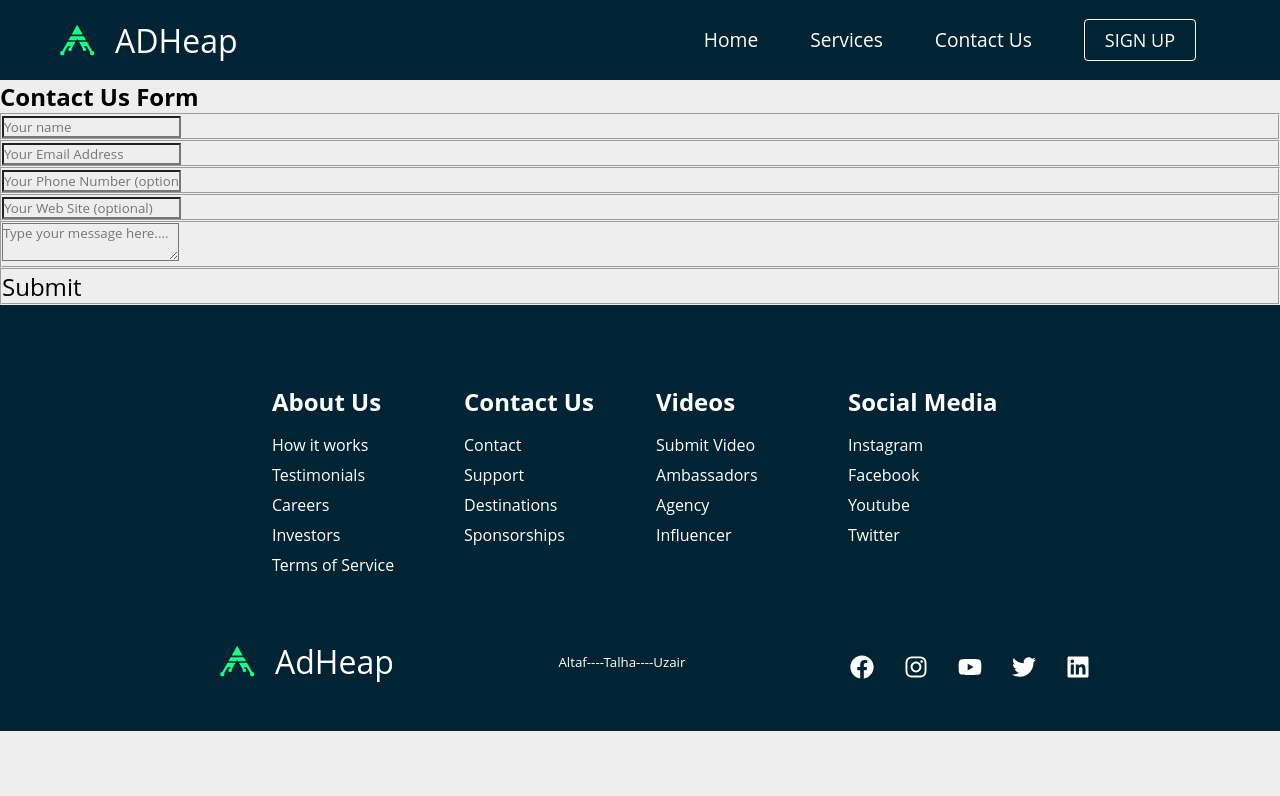
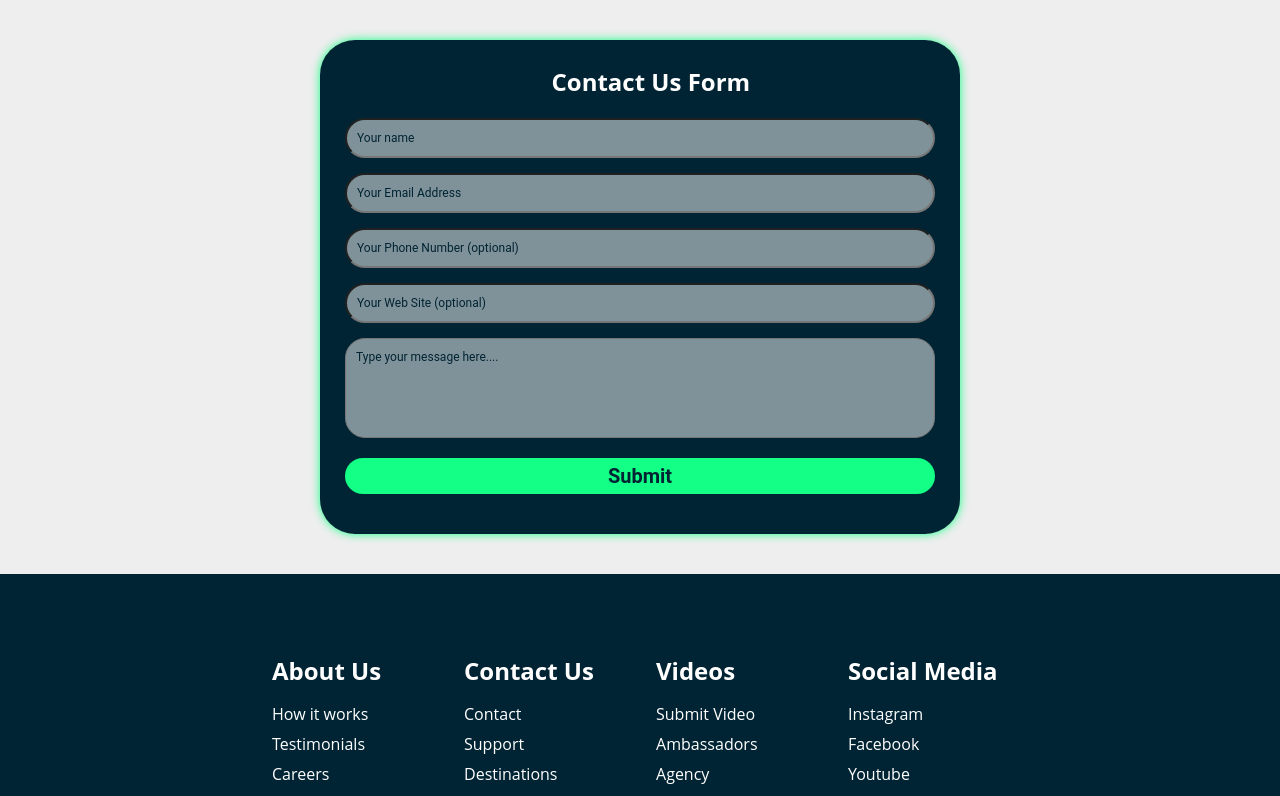
Before and after one commit to altafahmad1/AdHeap, a React (Create React App) app: page /ContactUs in a window 1280 px wide. Shown: the top 796 px of the page. Built offline with nearby package versions, Linux system fonts and the light colour scheme.

Commit message:
submission ad

```diff
--- a/src/App.js
+++ b/src/App.js
@@ -1,25 +1,27 @@
 import React from "react";
 import "./App.css";
 import Home from "./components/Pages/HomePage/Home";
-// import Services from './components/pages/Services/Services';
-// import Products from './components/pages/Products/Products';
-// import SignUp from './components/pages/SignUp/SignUp';
 import { BrowserRouter as Router, Switch, Route } from "react-router-dom";
 import Navbar from "./components/Navbar";
 import Footer from "./components/Pages/Footer/Footer";
-import SignUp_In from "./components/Pages/SignUp_In/SignUp_In";
+import SignUpIn from "./components/Pages/SignUp_In/SignUp_In";
 import Admin from "./components/Pages/Admin/Admin";
 import Support from "./components/Pages/Support/Support";
 import Sidebar from "./components/Pages/Admin/Admin_side";
 import SubmitAd from "./components/Pages/Submit_Ad/Submit_Ad";
-
+import NavbarUser from "./components/Pages/NavbarUser/NavbarUser";
 function App() {
   return (
-    <Router>
-      <Navbar />
-      <Switch>
-        <Route path="/" exact component={Home} />
-        <Route path="/SignUp_In" exact component={SignUp_In} />
+         <Router>
+           <Switch>
+        <Route exact path="/">
+          <Navbar/>
+          <Home/>
+        </Route>
+        <Route exact path="/SignUp_In">
+          <Navbar/>
+          <SignUpIn/>
+        </Route>
         <Route path="/Admin" exact component={Admin} />
         <Route path="/Support">
           <Sidebar />
@@ -29,14 +31,15 @@ function App() {
           <Support/>
         </Route>
         <Route path="/Submit_Ad">
+          <NavbarUser/>
           <Sidebar/>
           <SubmitAd/>
         </Route>
-
-      </Switch>
+        </Switch>
       <Footer />
     </Router>
   );
+
 }
 
 export default App;
--- /dev/null
+++ b/src/components/Pages/NavbarUser/NavbarUser.css
@@ -0,0 +1,162 @@
+:root {
+    --dark-color: #002433;
+    --light-color: #14ff85;
+  }
+
+  .navbar {
+    background: var(--dark-color);
+    height: 80px;
+    display: flex;
+    justify-content: center;
+    align-items: center;
+    font-size: 1.2rem;
+    position: sticky;
+    top: 0;
+    z-index: 999;
+  }
+
+  .navbar-container {
+    display: flex;
+    justify-content: space-between;
+    height: 80px;
+  }
+
+  .navbar-container {
+    z-index: 1;
+    width: 100%;
+    max-width: 1300px;
+    margin-right: auto;
+    margin-left: auto;
+    padding-right: 50px;
+    padding-left: 50px;
+  }
+
+  .navbar-logo {
+    color: #fff;
+    justify-self: start;
+    cursor: pointer;
+    image-resolution: 20px 20px;
+    text-decoration: none;
+    font-size: 2rem;
+    display: flex;
+    align-items: center;
+  }
+
+  .home__hero-img {
+    padding-right: 20px;
+  }
+  .navbar-icon {
+    margin-right: 0.5rem;
+  }
+
+  .nav-menu {
+    display: flex;
+    align-items: center;
+    justify-content: center;
+    list-style: none;
+    text-align: center;
+    justify-content: end;
+  }
+
+  .nav-item {
+    height: 80px;
+    border-bottom: 2px solid transparent;
+  }
+
+  .nav-item:hover {
+    border-bottom: 2px solid #14ff85;
+  }
+
+  .nav-links {
+    color: #fff;
+    display: flex;
+    align-items: center;
+    text-decoration: none;
+    padding: 0.5rem 1rem;
+    height: 100%;
+  }
+
+  .fa-bars {
+    color: #fff;
+  }
+
+  .menu-icon {
+    display: none;
+  }
+
+  @media screen and (max-width: 960px) {
+    .NavbarItems {
+      position: relative;
+    }
+
+    .nav-menu {
+      display: flex;
+      flex-direction: column;
+      width: 100%;
+      height: 90vh;
+      position: absolute;
+      top: 80px;
+      left: -100%;
+      opacity: 1;
+      transition: all 0.5s ease;
+    }
+
+    .nav-menu.active {
+      background: var(--dark-color);
+      left: 0;
+      opacity: 1;
+      transition: all 0.6s ease;
+      z-index: 1;
+    }
+
+    .nav-links {
+      text-align: center;
+      padding: 2rem;
+      width: 100%;
+      display: table;
+    }
+
+    .nav-links:hover {
+      color: var(--light-color);
+      transform: scale(1.2);
+      transition: all 0.3s ease;
+    }
+
+    .nav-item:hover {
+      border: none;
+    }
+
+    .nav-item {
+      width: 100%;
+    }
+
+    .navbar-logo {
+      position: absolute;
+      top: 0;
+      left: 0;
+      transform: translate(25%, 50%);
+    }
+
+    .menu-icon {
+      display: block;
+      position: absolute;
+      top: 0;
+      right: 0;
+      transform: translate(-100%, 60%);
+      font-size: 1.8rem;
+      cursor: pointer;
+    }
+
+    .fa-times {
+      color: #fff;
+      font-size: 2rem;
+    }
+
+    .nav-btn {
+      display: flex;
+      justify-content: center;
+      align-items: center;
+      width: 100%;
+      height: 120px;
+    }
+  }
--- /dev/null
+++ b/src/components/Pages/NavbarUser/NavbarUser.js
@@ -0,0 +1,95 @@
+import React, { useState, useEffect } from "react";
+import { Button } from "./../../Button";
+import { Link } from "react-router-dom";
+import "../NavbarUser/NavbarUser.css";
+import { FaBars, FaTimes } from "react-icons/fa";
+import { IconContext } from "react-icons/lib";
+
+function NavbarUser() {
+  const [click, setClick] = useState(false);
+  const [button, setButton] = useState(true);
+
+  const handleClick = () => setClick(!click);
+  const closeMobileMenu = () => setClick(false);
+
+  const showButton = () => {
+    if (window.innerWidth <= 960) {
+      setButton(false);
+    } else {
+      setButton(true);
+    }
+  };
+
+  useEffect(() => {
+    showButton();
+    window.addEventListener("resize", showButton);
+    return {};
+  }, []);
+
+  return (
+    <>
+      <IconContext.Provider value={{ color: "#fff" }}>
+        <nav className="navbar">
+          <div className="navbar-container ">
+            <Link to="/" className="navbar-logo" onClick={closeMobileMenu}>
+              {/* <MdFingerprint className='navbar-icon' /> */}
+              <img
+                src="images/logo-nav_1.png"
+                alt="Logo"
+                className="home__hero-img"
+              />
+              ADHeap
+            </Link>
+            <div className="menu-icon" onClick={handleClick}>
+              {click ? <FaTimes /> : <FaBars />}
+            </div>
+            <ul className={click ? "nav-menu active" : "nav-menu"}>
+              <li className="nav-item">
+                <Link to="/" className="nav-links" onClick={closeMobileMenu}>
+                  Home
+                </Link>
+              </li>
+              <li className="nav-item">
+                <Link
+                  to="/services"
+                  className="nav-links"
+                  onClick={closeMobileMenu}
+                >
+                  Services
+                </Link>
+              </li>
+              <li className="nav-item">
+                <Link
+                  to="/ContactUs"
+                  className="nav-links"
+                  onClick={closeMobileMenu}
+                >
+                  Contact Us
+                </Link>
+              </li>
+              <li className="nav-btn">
+                {button ? (
+                  <Link to="/" className="btn-link">
+                    <Button buttonStyle="btn--outline">Sign Out</Button>
+                  </Link>
+                ) : (
+                  <Link to="/SignUp_In" className="btn-link">
+                    <Button
+                      buttonStyle="btn--outline"
+                      buttonSize="btn--mobile"
+                      onClick={closeMobileMenu}
+                    >
+                      Sign Out
+                    </Button>
+                  </Link>
+                )}
+              </li>
+            </ul>
+          </div>
+        </nav>
+      </IconContext.Provider>
+    </>
+  );
+}
+
+export default NavbarUser;
--- a/src/components/Pages/Support/Support.css
+++ b/src/components/Pages/Support/Support.css
@@ -1,181 +1,165 @@
-
 :root {
   --dark-color: #002433;
   --light-color: #14ff85;
 }
 
-.Adv-container{
-  display: flex;
-  background-color: DodgerBlue;
-  max-width: 95%;
+.support-container {
+  background-color: var(--dark-color);
+  max-width: 50%;
+  width: 100%;
+  margin-top: 0;
   margin-left: auto;
   margin-right: auto;
-  margin-top: 20px;
-  margin-bottom: 20px;
-  padding: 0 2em;
-  border-radius: 10px;
-  overflow: hidden;
-  color: #ffffff;
-  background: var(--dark-color);
+  border-radius: 35px;
+  position: relative;
+  box-shadow: 0 0 10px var(--light-color);
+  -moz-box-shadow: 0 0 10px var(--light-color);
+  -webkit-box-shadow: 0 0 10px var(--light-color);
+  -o-box-shadow: 0 0 10px var(--light-color);
+}
+#contact {
+  background: transparent;
+  padding: 25px;
+  margin: 40px 0;
+  border-radius: 35px;
 }
 
-.Adv-container>.Adv-Text{
-  margin: 10px;
-  padding: 20px;
-  width: 50%;
+#contact input[type="text"],
+#contact input[type="email"],
+#contact input[type="tel"],
+#contact input[type="url"],
+#contact textarea,
+#contact button[type="submit"] {
+  font: 400 12px/16px "Roboto", Helvetica, Arial, sans-serif;
 }
 
-.Adv-container>.Adv-action{
-  margin: 10px;
-  padding: 20px;
-  width: 50%;
+.Support-Heading {
+  color: white;
+  margin-left: 35%;
+  padding-bottom: 20px;
 }
 
-
-.sell-container{
-  display: flex;
-  background-color: DodgerBlue;
-  max-width: 95%;
-  margin-left: auto;
-  margin-right: auto;
-  margin-top: 20px;
-  margin-bottom: 20px;
-  padding: 0 2em;
-  border-radius: 10px;
-  overflow: hidden;
-  color: #ffffff;
-  background: var(--dark-color);
+#contact h3 {
+  display: block;
+  font-size: 30px;
+  font-weight: 300;
+  margin-bottom: 10px;
 }
 
-.sell-container>.sell-Text{
-  margin: 10px;
-  padding: 20px;
-  width: 60%;
+#contact h4 {
+  margin: 5px 0 15px;
+  display: block;
+  font-size: 13px;
+  font-weight: 400;
 }
 
-.sell-container>.sell-action{
-  margin: 10px;
-  padding: 20px;
-  width: 40%;
+fieldset {
+  border: medium none !important;
+  border-radius: 15px;
+  margin: 0 0 10px;
+  min-width: 100%;
+  padding: 0;
+  width: 100%;
 }
-.Adv-Heading,.sell-Heading {
-margin-bottom: 20px;
-margin-top: 40px;
-font-size: 32px;
-line-height: 1.1;
-color: white;
-width: 50%;
+#contact > input {
+  color: var(--dark-color);
+}
+#contact input[type="text"],
+#contact input[type="email"],
+#contact input[type="tel"],
+#contact input[type="url"],
+#contact textarea {
+  color: var(--dark-color);
+
+  width: 100%;
+  border-radius: 20px;
+  background: rgba(255, 255, 255, 0.5);
+  margin: 0 0 5px;
+  padding: 10px;
 }
 
-.Adv-Subheading,.sell-Subheading {
-margin-bottom: 24px;
-margin-top: 15px;
-font-size: 20px;
-font-weight: normal;
-color: var(--light-color);
-width: 400px;
+#contact input[type="text"]:hover,
+#contact input[type="email"]:hover,
+#contact input[type="tel"]:hover,
+#contact input[type="url"]:hover,
+#contact textarea:hover {
+  -webkit-transition: border-color 0.3s ease-in-out;
+  -moz-transition: border-color 0.3s ease-in-out;
+  transition: border-color 0.3s ease-in-out;
+  border: 1px solid #aaa;
 }
 
-.Adv-Button{
-color: var(--dark-color);
-
-background-color: var(--light-color);
-padding:10px;
-width: 270px;
-height: 60px;
-font-weight: 600;
-border-radius: 18px;
-margin-bottom: 40px;
-margin-left: 50%;
-margin-top: 90px;
-align-items:left;
+#contact textarea {
+  height: 100px;
+  max-width: 100%;
+  resize: none;
+  color: #14ff85;
 }
 
-.sell-Button{
+#contact button[type="submit"] {
+  cursor: pointer;
+  width: 100%;
+  background: var(--light-color);
   color: var(--dark-color);
+  margin: 0 0 5px;
+  padding: 10px;
+  font-size: 20px;
+  font-weight: 700;
+  border-radius: 20px;
+}
 
-background-color: var(--light-color);
-padding:10px;
-width: 270px;
-height: 60px;
-font-weight: 600;
-border-radius: 18px;
-margin-bottom: 40px;
-margin-left: 37%;
-margin-top: 90px;
-align-items:left;
-}
-.Adv-Button:hover{
+#contact button[type="submit"]:hover {
   box-shadow: 0 0 5px var(--light-color);
   -moz-box-shadow: 0 0 5px var(--light-color);
   -webkit-box-shadow: 0 0 5px var(--light-color);
   -o-box-shadow: 0 0 5px var(--light-color);
+}
+
+::-webkit-input-placeholder {
   color: var(--dark-color);
-background-color: var(--light-color);
 }
-.sell-Button:hover{
-box-shadow: 0 0 5px var(--light-color);
--moz-box-shadow: 0 0 5px var(--light-color);
--webkit-box-shadow: 0 0 5px var(--light-color);
--o-box-shadow: 0 0 5px var(--light-color);
+
+:-moz-placeholder {
   color: var(--dark-color);
-background-color: var(--light-color);
 }
-@media screen and (max-width: 1050px) {
-.Adv-container{
-  display: flex;
-  flex-direction: column;
-  height: 70vh;
+
+::-moz-placeholder {
+  color: var(--dark-color);
+}
+
+:-ms-input-placeholder {
+  color: var(--dark-color);
+}
+
+@media screen and (max-width: 1200px) {
+  .support-container {
+    max-width: 60%;
     width: 100%;
   }
-
-.Adv-container>.Adv-Text{
-  display: flex;
-  flex-direction: column;
-  margin: 10px;
-  padding: 20px;
+  .Support-Heading {
+    margin-left: 30%;
+  }
+}
+@media screen and (max-width: 1100px) {
+  .Support-Heading {
+    margin-left: 25%;
+  }
+}
+@media screen and (max-width: 1080px) {
+  .support-container {
+    max-width: 70%;
     width: 100%;
   }
-.Adv-container>.Adv-action{
-  display: flex;
-  flex-direction: column;
-  margin: 10px;
-  padding: 20px;
-  width: 100%;
-  align-items: center;
+  .Support-Heading {
+    margin-left: 20%;
   }
-.Adv-Button{
-  width: 50%;
-  margin-left: 0%;
-  margin-top: -5%;
 }
-
-
-.sell-container{
-  display: flex;
-  flex-direction: column;
-  height: 70vh;
+@media screen and (max-width: 760px) {
+  .support-container {
+    max-width: 85%;
     width: 100%;
   }
-
-.sell-container>.sell-Text{
-  display: flex;
-  flex-direction: column;
-  margin: 10px;
-  padding: 20px;
-  width: 100%;
-}
-.sell-container>.sell-action{
-  display: flex;
-  flex-direction: column;
-  margin: 10px;
-  padding: 20px;
-  width: 100%;
-  align-items: center;
-}
-.sell-Button{
-  width: 50%;
-  margin-left: 0%;
-  margin-top: -10%;
+  .Support-Heading {
+    margin-left: 20%;
   }
 }
--- /dev/null
+++ b/src/tempCodeRunnerFile.js
@@ -0,0 +1 @@
+        {/* <Route path="/SignUp_In" exact component={SignUp_In} /> */}
```
Also changed, not shown: src/components/Pages/SignUp_In/SignUp_In.js (+4 -4 lines), 1 other file (tests, documents, lock files or other folders). Lines whose indentation alone changed are shown as unchanged.
